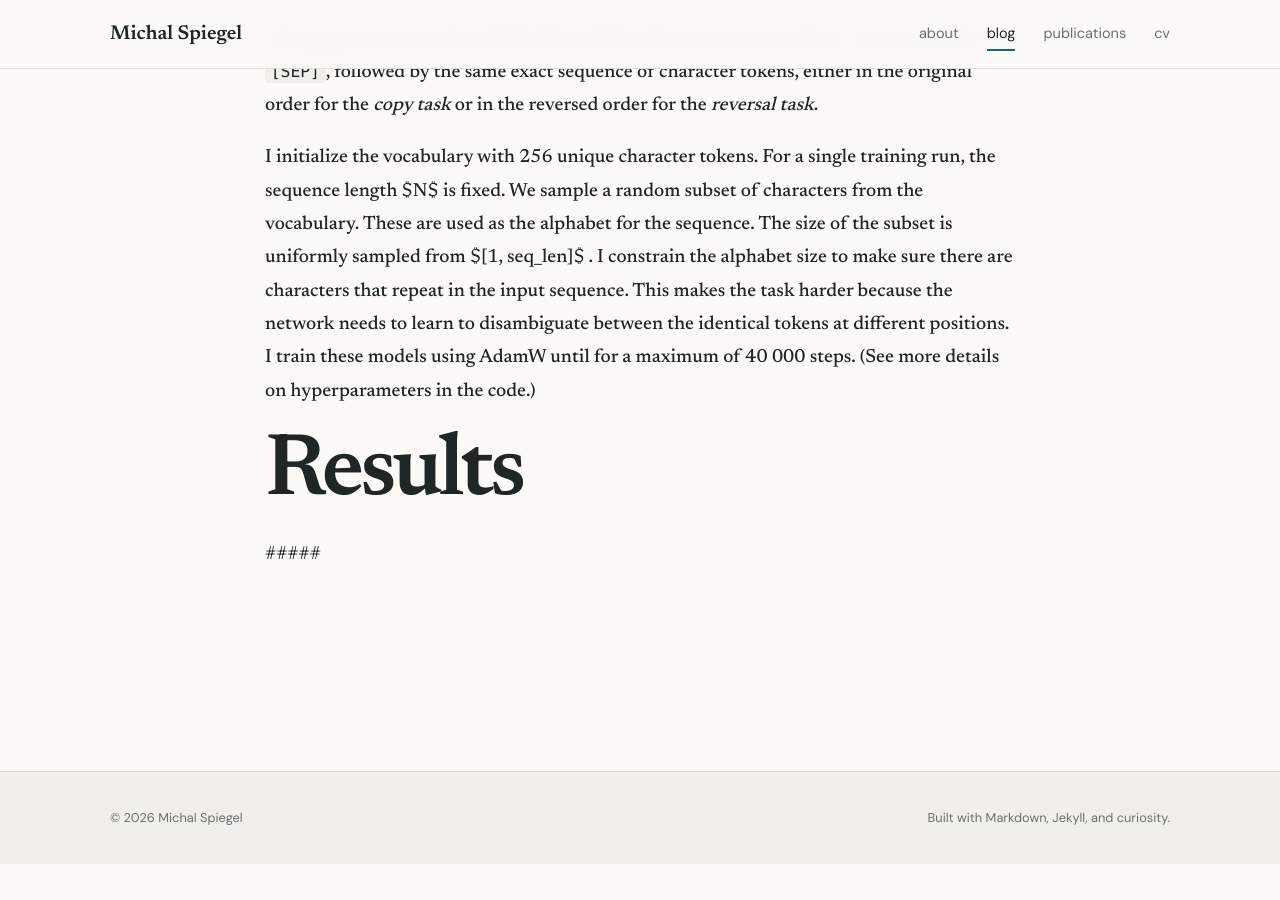
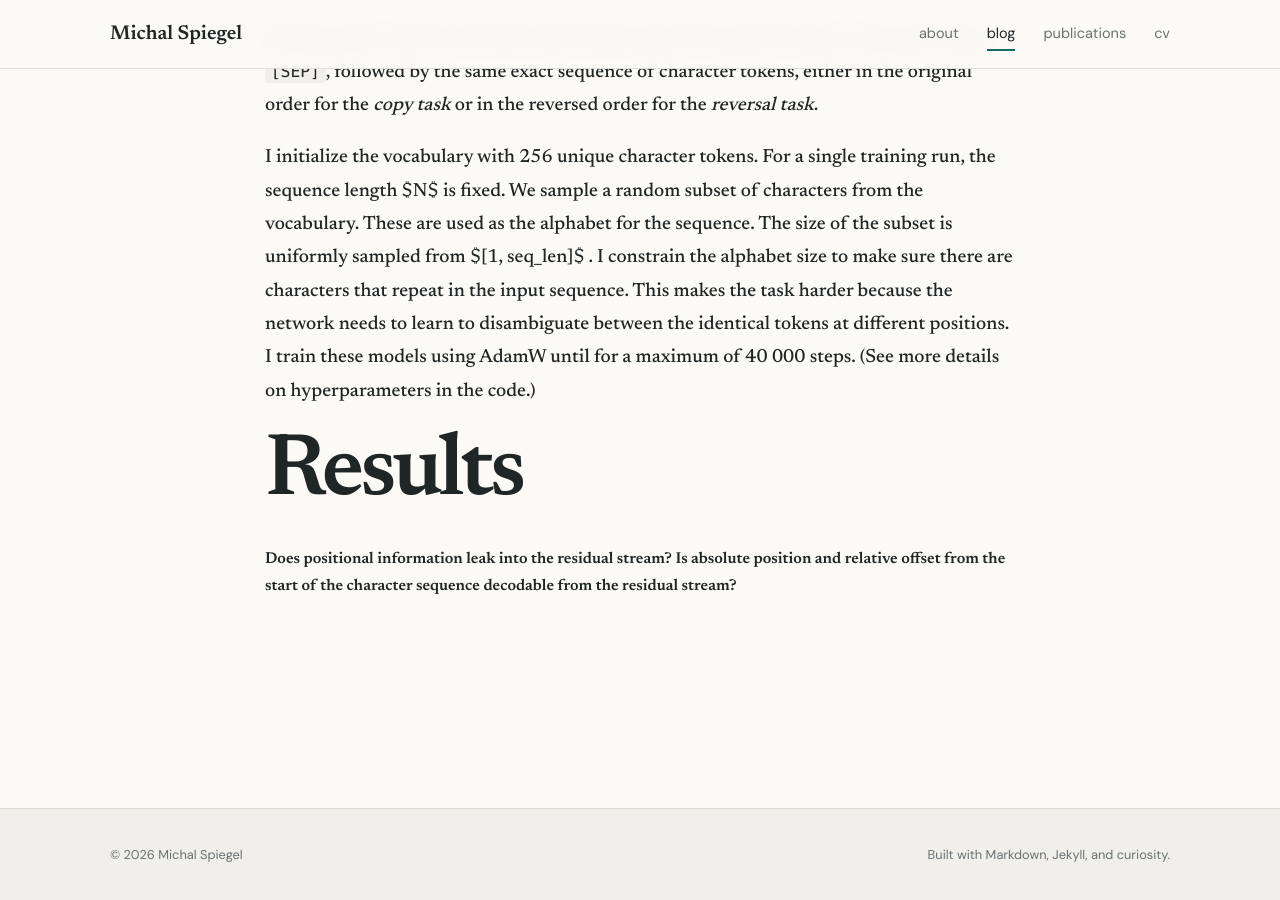
Before and after one commit to michalspiegel/michalspiegel.github.io, a Jekyll site: the page built from _posts/2026-11-02-rope-reversal.md, in a window 1280 px wide and 900 px high, scrolled down 2418 px. Built offline with Jekyll 4.4.1, drawn with Linux system fonts in a browser that asks for light colours; before the commit the page ends 3282 px from its top, so only the background shows below that.

Commit message:
Sync posts from vault (9323c01)

```diff
--- a/_posts/2026-11-02-rope-reversal.md
+++ b/_posts/2026-11-02-rope-reversal.md
@@ -39,4 +39,4 @@ I initialize the vocabulary with 256 unique character tokens. For a single train
 
 # Results
 
-#####
+##### Does positional information leak into the residual stream? Is absolute position and relative offset from the start of the character sequence decodable from the residual stream?
```
